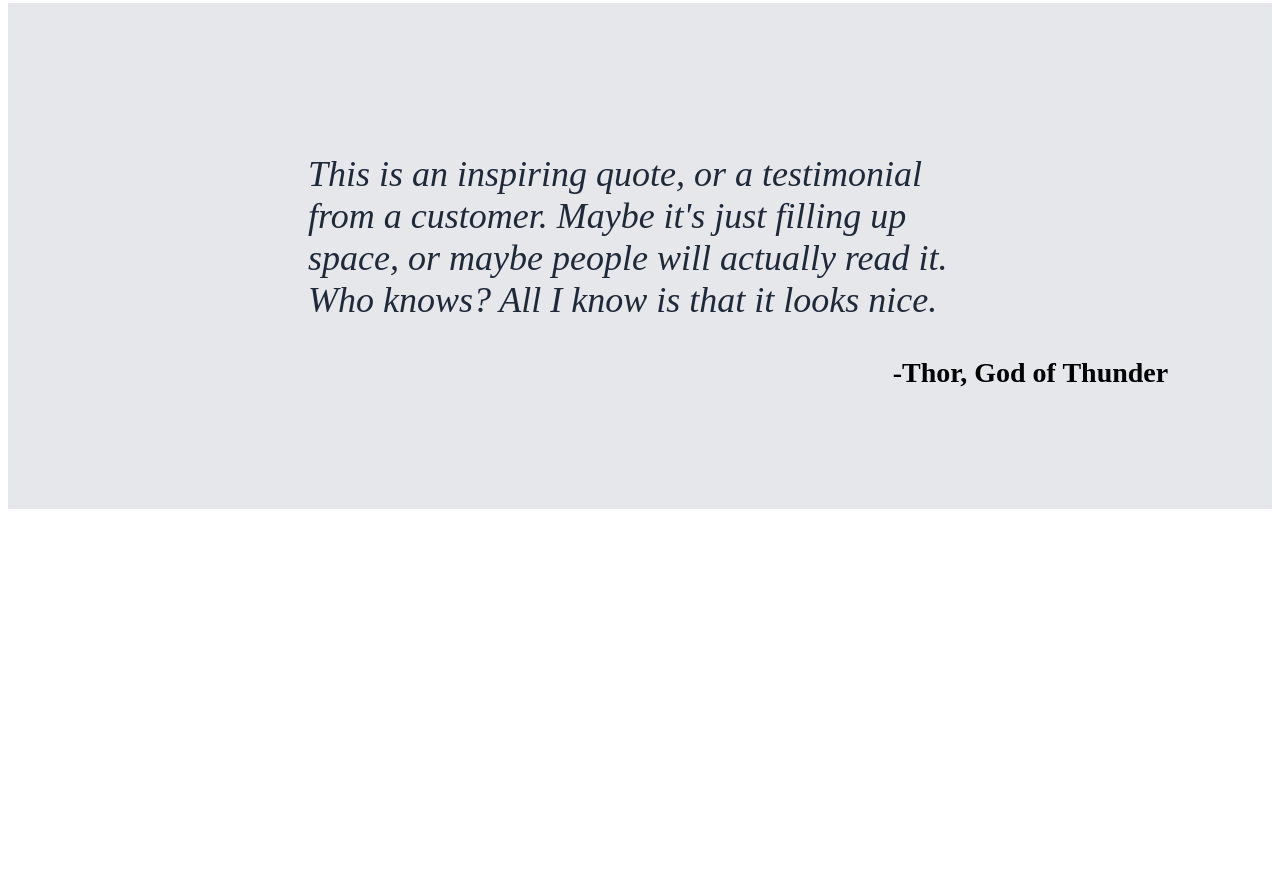
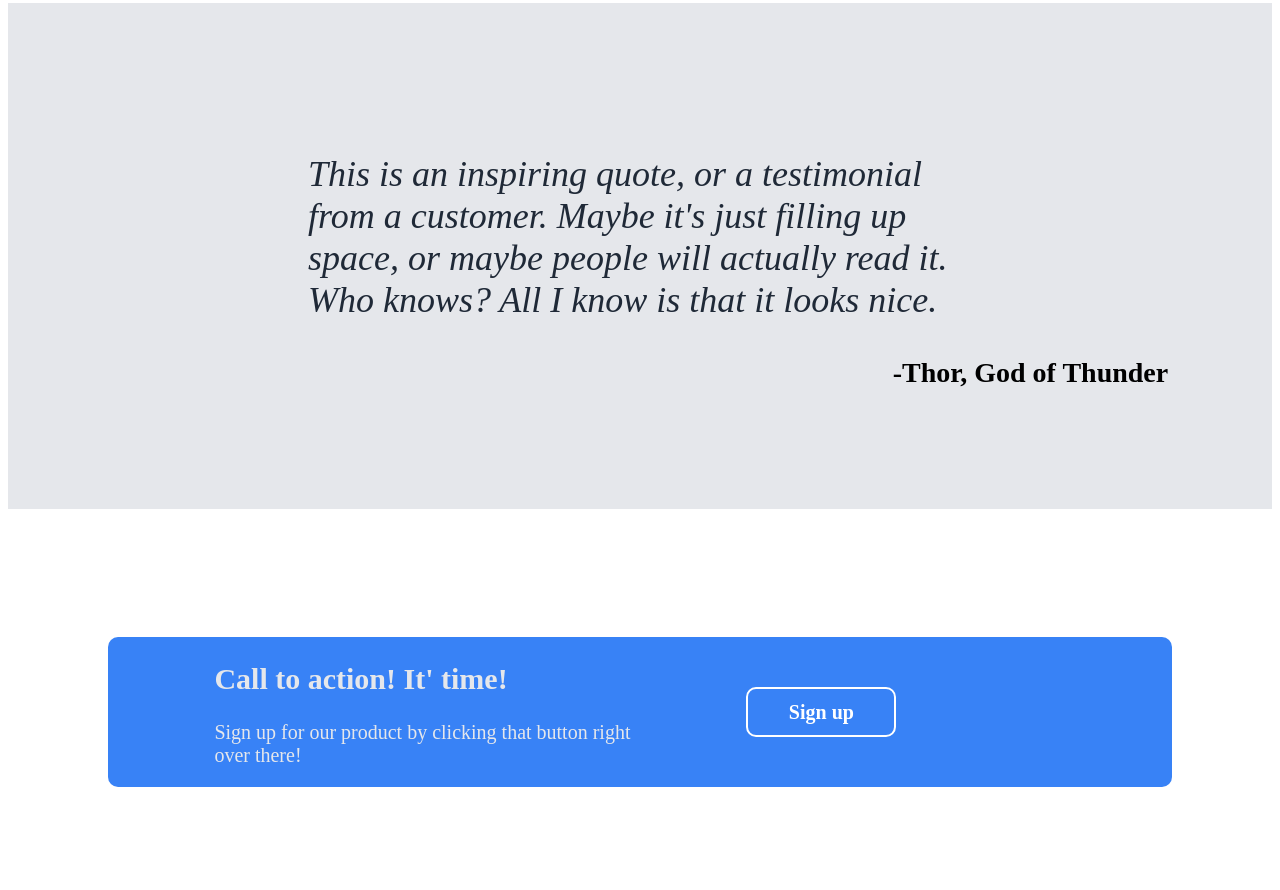
Before and after one commit to Davi-Schramm/css, a plain HTML site: page index.html in a window 1280 px wide. Shown: the part 1120-2010 px from the top of the page. Before the commit the page ends 1657 px from the top, so only its background shows below. Drawn offline with Linux system fonts and the light colour scheme.

Commit message:
added the fourth block

```diff
--- a/index.html
+++ b/index.html
@@ -22,7 +22,7 @@
                     This website has some subtext that goes here under the main title.
                     It's a smaller font and the color is lower contrats
                 </p>
-                <button id="sign">Sign up</button>
+                <button class="sign">Sign up</button>
             </div>
             <div id="arandomimages">
                 <h1 style="text-align: center;padding:80px;">This is a placeholder</h1>
@@ -66,7 +66,18 @@
             read it. Who knows? All I know is that it looks nice.
         </p>
         <h3>-Thor, God of Thunder</h3>
+    </div>
 
+    <div id="fourthblock">
+        <div id="flex-cont">
+            <div>
+                <h2>Call to action! It' time!</h2>
+                <p>Sign up for our product by clicking that button right over there!</p>
+            </div>
+            <div id="but">
+                <button class="sign" style="border:2px solid white;font-size: 20px;color:white;width: 150px;height: 50px;">Sign up</button>
+            </div>
+        </div>
     </div>
 
 
--- a/style.css
+++ b/style.css
@@ -50,7 +50,7 @@
     color:#E5E7EB;
 }
 
-#sign{
+.sign{
     background-color: #3882F6;
     font-weight: bolder;
     font-size: 18px;
@@ -115,3 +115,31 @@
     font-size: 28px;
     padding-left:70%;
 }
+
+#fourthblock{
+    padding: 100px;
+}
+
+#fourthblock #flex-cont{
+    display: flex;
+    background-color: #3882F6;
+    height: 150px;
+    align-items: center;
+    border-radius: 10px;
+}
+
+#fourthblock #flex-cont div{
+    padding-left: 10%;
+    color: #E5E7EB;
+}
+#fourthblock #flex-cont div h2{
+    font-size: 30px;
+}
+
+#fourthblock #flex-cont div p{
+    font-size: 20px;
+}
+
+#flex-cont div{
+    flex:1;
+}
```
